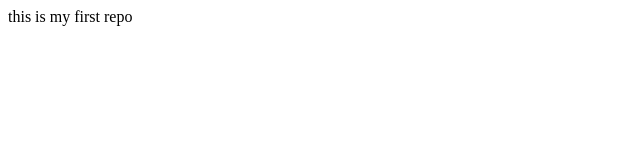
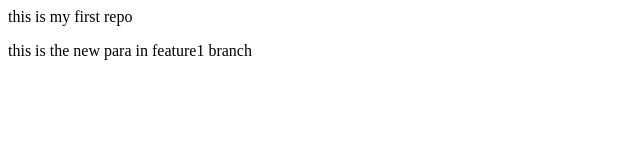
Before and after one commit to avi019/localrepo, a plain HTML site: page index.html in a window 1280 px wide. Shown: the whole page, without its empty margins (0-640 px from the left). Drawn offline with Linux system fonts and the light colour scheme.

Commit message:
updation in new branch

```diff
--- a/index.html
+++ b/index.html
@@ -1 +1,2 @@
 <p>this is my first repo </p>
+<p>this is the new para in feature1 branch</p>
```
